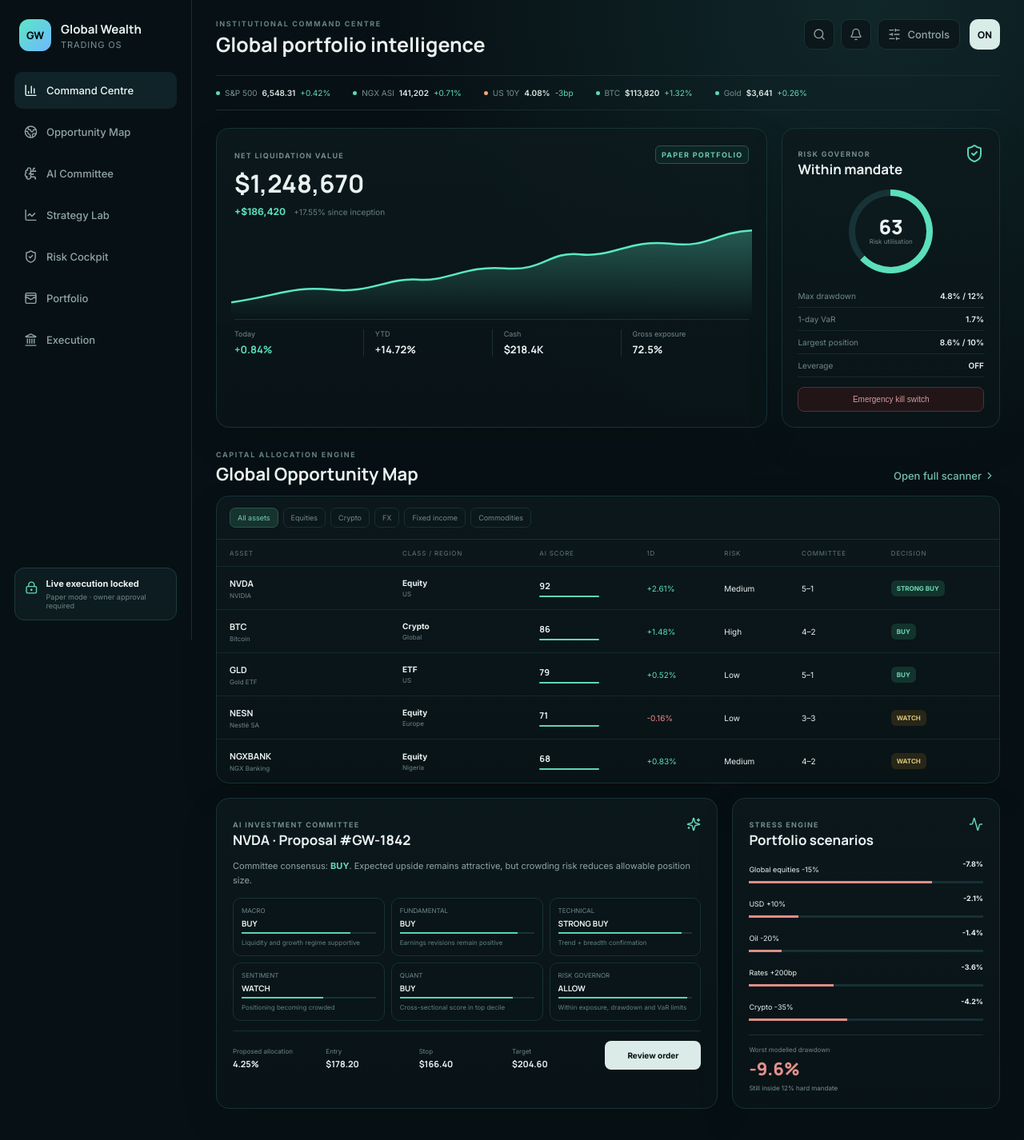
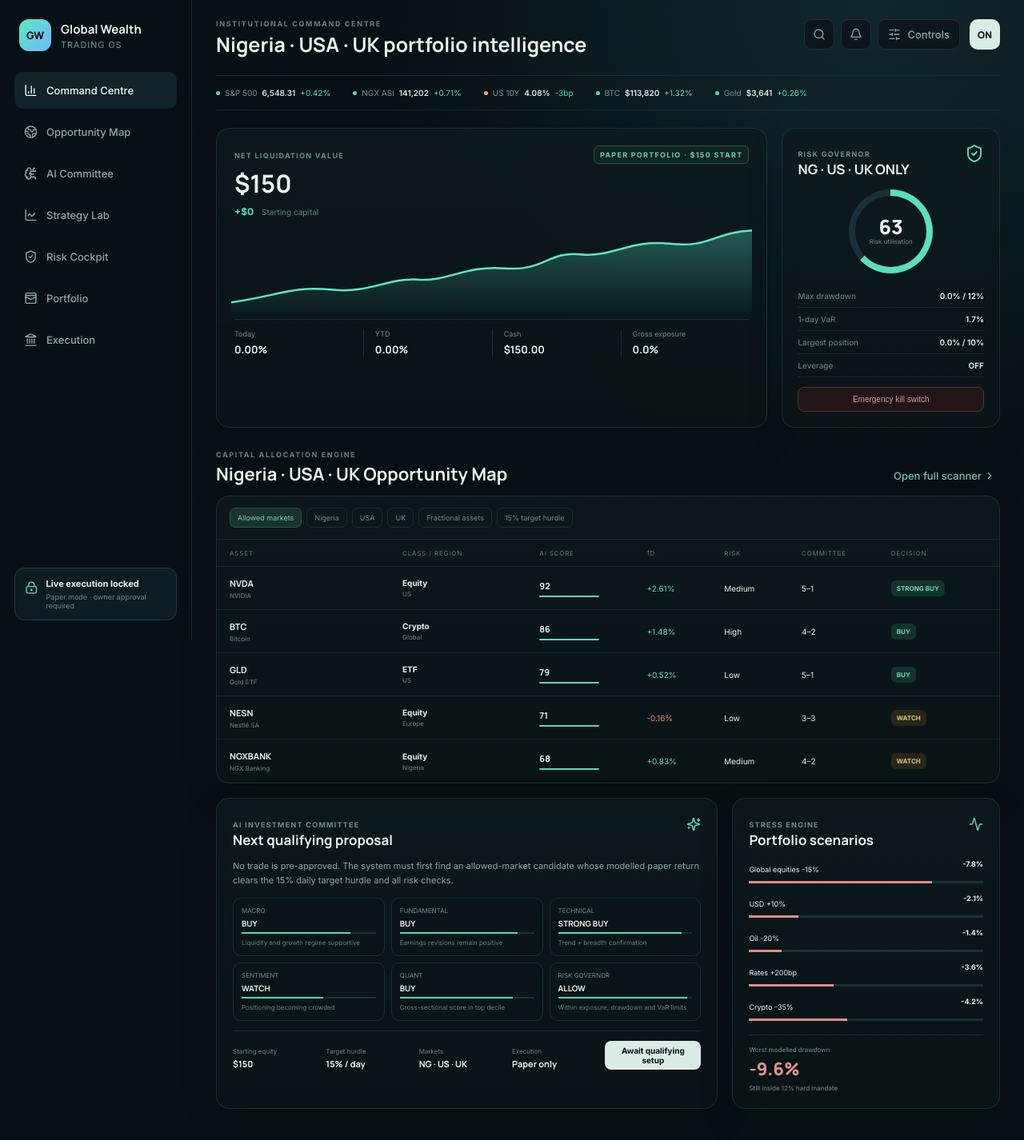
Before and after one commit to NgwutaOforbuike/PROJECTS-21, a React (Vite) app in the folder global-wealth-trading-os/web/: page / in a window 1280 px wide. Shown: the top 1426 px of the page at 80% size. Built offline with nearby package versions, Linux system fonts and the light colour scheme.

Commit message:
Adapt dashboard to $150 and NG-US-UK mandate

```diff
--- a/global-wealth-trading-os/web/src/main.tsx
+++ b/global-wealth-trading-os/web/src/main.tsx
@@ -40,7 +40,7 @@
   </aside>
   <main>
    <header>
-    <div><p className="eyebrow">INSTITUTIONAL COMMAND CENTRE</p><h1>Global portfolio intelligence</h1></div>
+    <div><p className="eyebrow">INSTITUTIONAL COMMAND CENTRE</p><h1>Nigeria · USA · UK portfolio intelligence</h1></div>
     <div className="headerActions"><button className="icon"><Search/></button><button className="icon"><Bell/></button><button className="control"><SlidersHorizontal/> Controls</button><div className="avatar">ON</div></div>
    </header>
 
@@ -54,24 +54,24 @@
 
    <section className="heroGrid">
     <div className="panel portfolioHero">
-      <div className="panelHead"><div><span>NET LIQUIDATION VALUE</span><h2>{money(1248670)}</h2></div><span className="status">PAPER PORTFOLIO</span></div>
-      <div className="return"><strong>+{money(186420)}</strong><span>+17.55% since inception</span></div>
+      <div className="panelHead"><div><span>NET LIQUIDATION VALUE</span><h2>{money(150)}</h2></div><span className="status">PAPER PORTFOLIO · $150 START</span></div>
+      <div className="return"><strong>+{money(0)}</strong><span>Starting capital</span></div>
       <div className="equityCurve">
         <svg viewBox="0 0 600 150" preserveAspectRatio="none"><defs><linearGradient id="g" x1="0" y1="0" x2="0" y2="1"><stop offset="0%" stopColor="#5be7c4" stopOpacity=".32"/><stop offset="100%" stopColor="#5be7c4" stopOpacity="0"/></linearGradient></defs><path d="M0 125 C55 115 70 100 115 106 S180 88 215 91 S270 69 315 74 S365 48 402 53 S460 30 505 37 S555 20 600 17 L600 150 L0 150 Z" fill="url(#g)"/><path d="M0 125 C55 115 70 100 115 106 S180 88 215 91 S270 69 315 74 S365 48 402 53 S460 30 505 37 S555 20 600 17" fill="none" stroke="#5be7c4" strokeWidth="3"/></svg>
       </div>
-      <div className="heroMetrics"><div><span>Today</span><b className="positive">+0.84%</b></div><div><span>YTD</span><b>+14.72%</b></div><div><span>Cash</span><b>$218.4K</b></div><div><span>Gross exposure</span><b>72.5%</b></div></div>
+      <div className="heroMetrics"><div><span>Today</span><b>0.00%</b></div><div><span>YTD</span><b>0.00%</b></div><div><span>Cash</span><b>$150.00</b></div><div><span>Gross exposure</span><b>0.0%</b></div></div>
     </div>
     <div className="panel riskCard">
-      <div className="panelHead"><div><span>RISK GOVERNOR</span><h3>Within mandate</h3></div><ShieldCheck className="shield"/></div>
+      <div className="panelHead"><div><span>RISK GOVERNOR</span><h3>NG · US · UK ONLY</h3></div><ShieldCheck className="shield"/></div>
       <div className="riskRing"><div><b>63</b><span>Risk utilisation</span></div></div>
-      <div className="riskRows"><p><span>Max drawdown</span><b>4.8% / 12%</b></p><p><span>1-day VaR</span><b>1.7%</b></p><p><span>Largest position</span><b>8.6% / 10%</b></p><p><span>Leverage</span><b>OFF</b></p></div>
+      <div className="riskRows"><p><span>Max drawdown</span><b>0.0% / 12%</b></p><p><span>1-day VaR</span><b>1.7%</b></p><p><span>Largest position</span><b>0.0% / 10%</b></p><p><span>Leverage</span><b>OFF</b></p></div>
       <button className="danger">Emergency kill switch</button>
     </div>
    </section>
 
-   <section className="sectionTitle"><div><p className="eyebrow">CAPITAL ALLOCATION ENGINE</p><h2>Global Opportunity Map</h2></div><button className="link">Open full scanner <ChevronRight/></button></section>
+   <section className="sectionTitle"><div><p className="eyebrow">CAPITAL ALLOCATION ENGINE</p><h2>Nigeria · USA · UK Opportunity Map</h2></div><button className="link">Open full scanner <ChevronRight/></button></section>
    <section className="panel tablePanel">
-    <div className="filters"><span className="selected">All assets</span><span>Equities</span><span>Crypto</span><span>FX</span><span>Fixed income</span><span>Commodities</span></div>
+    <div className="filters"><span className="selected">Allowed markets</span><span>Nigeria</span><span>USA</span><span>UK</span><span>Fractional assets</span><span>15% target hurdle</span></div>
     <div className="table">
       <div className="tr th"><span>Asset</span><span>Class / Region</span><span>AI Score</span><span>1D</span><span>Risk</span><span>Committee</span><span>Decision</span></div>
       {opportunities.map(o=><div className="tr" key={o.asset}><span className="asset"><b>{o.asset}</b><small>{o.name}</small></span><span><b>{o.cls}</b><small>{o.region}</small></span><span className="score"><b>{o.score}</b><i style={{width:`${o.score}%`}}></i></span><span className={o.ret>=0?"positive":"negative"}>{pct(o.ret)}</span><span>{o.risk}</span><span>{o.committee}</span><span className={o.decision.includes("BUY")?"pill buy":"pill watch"}>{o.decision}</span></div>)}
@@ -80,10 +80,10 @@
 
    <section className="lowerGrid">
     <div className="panel committee">
-      <div className="panelHead"><div><span>AI INVESTMENT COMMITTEE</span><h3>NVDA · Proposal #GW-1842</h3></div><Sparkles/></div>
-      <p className="thesis">Committee consensus: <b>BUY</b>. Expected upside remains attractive, but crowding risk reduces allowable position size.</p>
+      <div className="panelHead"><div><span>AI INVESTMENT COMMITTEE</span><h3>Next qualifying proposal</h3></div><Sparkles/></div>
+      <p className="thesis">No trade is pre-approved. The system must first find an allowed-market candidate whose modelled paper return clears the 15% daily target hurdle and all risk checks.</p>
       <div className="votes">{votes.map(v=><div className="vote" key={v.name}><span>{v.name}</span><b>{v.vote}</b><div><i style={{width:`${v.confidence}%`}}></i></div><small>{v.detail}</small></div>)}</div>
-      <div className="proposal"><div><span>Proposed allocation</span><b>4.25%</b></div><div><span>Entry</span><b>$178.20</b></div><div><span>Stop</span><b>$166.40</b></div><div><span>Target</span><b>$204.60</b></div><button>Review order</button></div>
+      <div className="proposal"><div><span>Starting equity</span><b>$150</b></div><div><span>Target hurdle</span><b>15% / day</b></div><div><span>Markets</span><b>NG · US · UK</b></div><div><span>Execution</span><b>Paper only</b></div><button>Await qualifying setup</button></div>
     </div>
     <div className="panel stress">
       <div className="panelHead"><div><span>STRESS ENGINE</span><h3>Portfolio scenarios</h3></div><Activity/></div>
```
